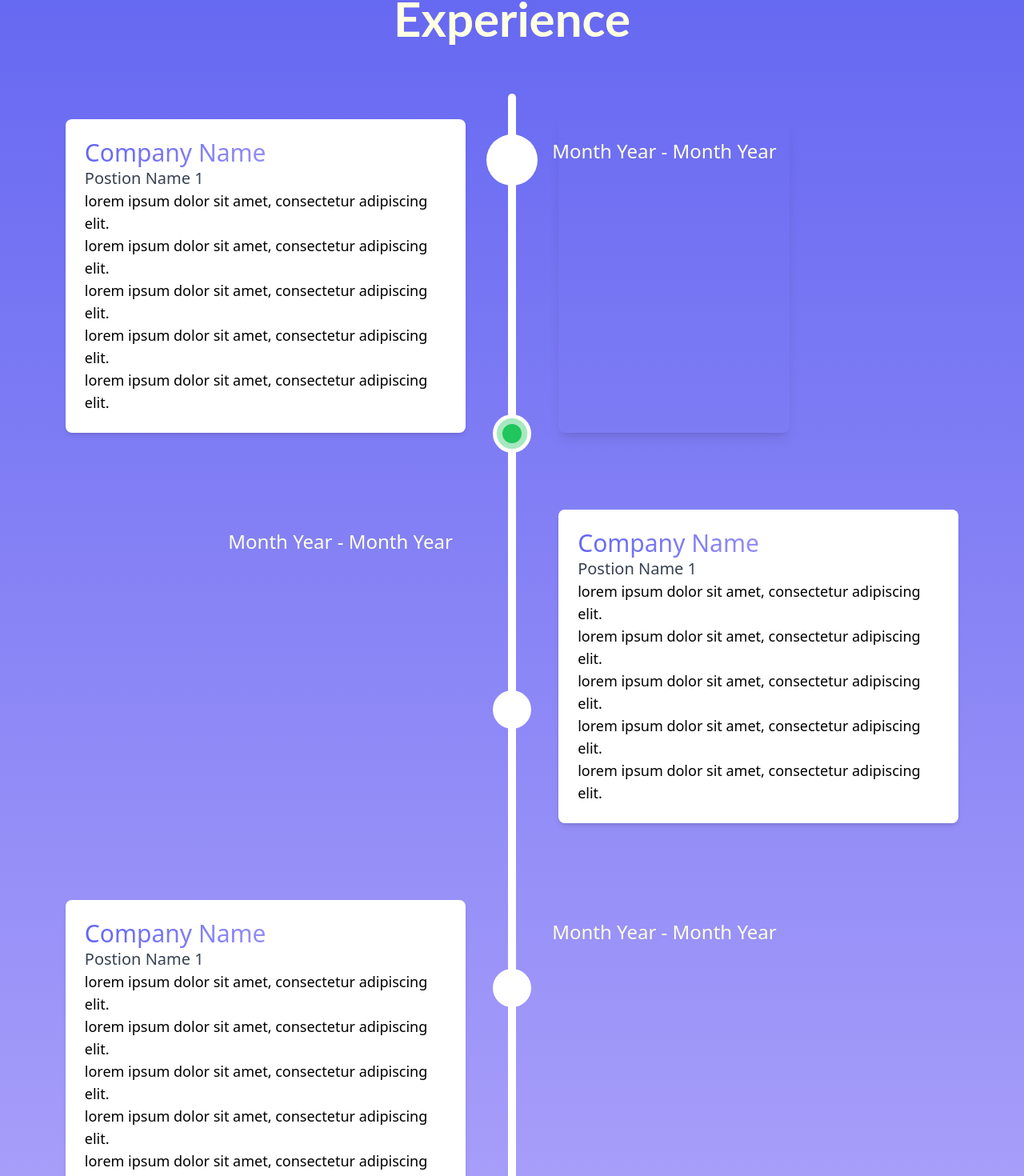
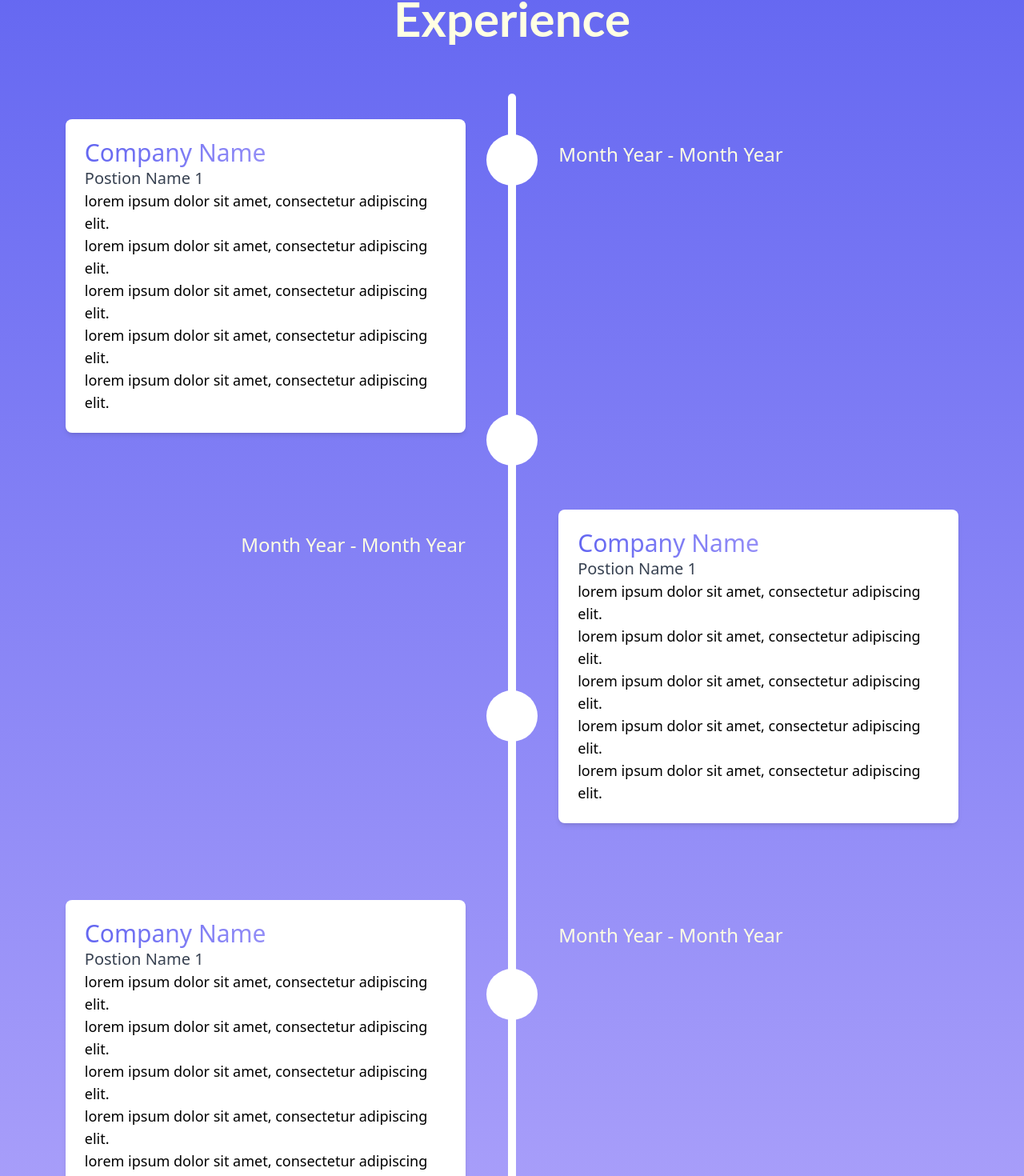
Before and after one commit to WahabJI/my-project, a Next.js app: page / in a window 1280 px wide. Shown: the part 1671-3141 px from the top of the page at 80% size. Built offline with nearby package versions, Linux system fonts and the light colour scheme.

Commit message:
fixed animation for first half of experience page

```diff
--- a/pages/index.tsx
+++ b/pages/index.tsx
@@ -23,8 +23,10 @@ export default function Home() {
   const [buttonClicked, setButtonClicked] = useState(0);
   const [isVisible, setIsVisible] = useState(false);
   const [isVisible2, setIsVisible2] = useState(false);
+  const [isVisible3, setIsVisible3] = useState(false);
   const myElementRef = useRef(null);
   const myElementRef2 = useRef(null);
+  const myElementRef3 = useRef(null);
 
   useEffect(() => {
     function handleScroll() {
@@ -39,12 +41,21 @@ export default function Home() {
 
       if (myElementRef2.current && isElementVisible(myElementRef2.current)) {
         setIsVisible2(true);
-        console.log("experience visible")
+        console.log("experience first half visible")
       }
-      else{
-        setIsVisible2(false);
-        console.log("experience not visible")
+      // else{
+      //   setIsVisible2(false);
+      //   console.log("experience first half not visible")
+      // }
+
+      if (myElementRef3.current && isElementVisible(myElementRef3.current)) {
+        setIsVisible3(true);
+        console.log("experience second half visible")
       }
+      // else{
+      //   setIsVisible3(false);
+      //   console.log("experience second half not visible")
+      // }
     }
 
     window.addEventListener("scroll", handleScroll);
@@ -202,7 +213,7 @@ export default function Home() {
               </div>
           </section>
 
-          {/* EXPERIENCE SECTION */}
+          {/* EXPERIENCE SECTION --------------------------------------------------------------------------------------------------------------------------*/}
           <section id="experience" className="bg-gradient-to-b from-indigo-500 to-violet-300 min-h-screen flex flex-col">
             <h1 className="text-center text-6xl font-title font-bold text-beige mt-16">Experience</h1>
             <div className="grid grid-cols-11 grid-rows-4 pb-32">
@@ -222,33 +233,33 @@ export default function Home() {
                 </div>
               </div>
 
+              {/* <div className="bg-green-500 rounded-full w-6 h-6"><div className="bg-green-500 rounded-full w-6 h-6 animate-ping"></div></div> */}
               {/* MIDDLE LINE */}
               <div className="col-span-1 row-span-4 flex justify-center">
                 <div className="flex justify-center items-center absolute">
                   <div className="mt-16 h-[1400px] bg-white w-[10px] rounded-lg"></div>
                 </div>
                 <div className={`bg-white rounded-full mt-[115px] absolute transition-all duration-500 ${isVisible2? 'h-16 w-16 opacity-1' : 'h-4 w-4 opacity-0.5'} ${isVisible2? 'delay-100' : ''}` }></div>
-                <div className="bg-white rounded-full w-12 h-12 mt-[465px] absolute justify-center flex items-center"><div className="bg-green-500 rounded-full w-6 h-6"><div className="bg-green-500 rounded-full w-6 h-6 animate-ping"></div></div></div>
-                <div className="bg-white rounded-full w-12 h-12 mt-[810px] absolute"></div>
-                <div className="bg-white rounded-full w-12 h-12 mt-[1158px] absolute"></div>
-              </div>
-
-              <div className={`col-span-5 mt-24 flex justify-start ${!isVisible2 ? 'translate-x-10 opacity-0' : 'translate-x-0 opacity-100'} ${isVisible2? 'delay-500' : ''} `}>
-                <div className="rounded-lg p-4 shadow-lg">
-                  {/* Content goes here */}
-                  <p className="text-beige text-center text-2xl mt-2 -ml-6">Month Year - Month Year</p>
-                </div>
-              </div>
-
-              <div className="col-span-5 mt-24 flex justify-end">
-                <div className="rounded-lg p-4">
-                  {/* Content goes here */}
-                  <p className="text-beige text-center text-2xl mt-2 -ml-6">Month Year - Month Year</p>
-                </div>
+                <div className={`bg-white rounded-full mt-[465px] absolute transition-all duration-500 ${isVisible2? 'h-16 w-16 opacity-1' : 'h-4 w-4 opacity-0.5'} ${isVisible2? 'delay-300' : ''}` }></div>
+                <div className={`bg-white rounded-full mt-[810px] absolute transition-all duration-500 ${isVisible3? 'h-16 w-16 opacity-1' : 'h-4 w-4 opacity-0.5'} ${isVisible2? 'delay-100' : ''}` }></div>
+                <div className={`bg-white rounded-full mt-[1158px] absolute transition-all duration-500 ${isVisible3? 'h-16 w-16 opacity-1' : 'h-4 w-4 opacity-0.5'} ${isVisible2? 'delay-300' : ''}` }></div>
               </div>
 
               <div className="col-span-5 mt-24 flex justify-start">
-                <div className="bg-white w-[500px] min-h-44 rounded-lg shadow-md p-6">
+                <p className={`text-beige text-center text-2xl mt-7 ${!isVisible2 ? 'translate-x-10 opacity-0' : 'translate-x-0 opacity-100'} transition-transform duration-500`}>
+                  Month Year - Month Year
+                </p>
+              </div>
+
+
+              <div className="col-span-5 mt-24 flex justify-end">
+                <p className={`text-beige text-center text-2xl mt-7 ${!isVisible2 ? '-translate-x-10 opacity-0' : 'translate-x-0 opacity-100'} transition-transform duration-500 ${isVisible2? 'delay-300' : ''}`}>
+                  Month Year - Month Year
+                </p>
+              </div>
+
+              <div className="col-span-5 mt-24 flex justify-start">
+                <div className={`bg-white w-[500px] min-h-44 rounded-lg shadow-md p-6 transform transition-all duration-500 ${!isVisible2 ? ' translate-x-10 opacity-0' : 'translate-x-0 opacity-100'} ${isVisible2? 'delay-300' : ''} `}>
                   {/* Content goes here */}
                   <h1 className="text-3xl bg-gradient-to-r from-indigo-500 to-violet-300 bg-clip-text text-transparent">Company Name</h1>
                   <h2 className="text-gray-700 text-xl">Postion Name 1</h2>
@@ -262,8 +273,8 @@ export default function Home() {
                 </div>
               </div>
 
-              <div className="col-span-5 mt-24 flex justify-end">
-                <div className="bg-white w-[500px] min-h-44 rounded-lg shadow-md p-6">
+              <div className="col-span-5 mt-24 flex justify-end" ref={myElementRef3}>
+                <div className={`bg-white w-[500px] min-h-44 rounded-lg shadow-md p-6 transform transition-all duration-500 ${!isVisible3 ? '-translate-x-10 opacity-0' : 'translate-x-0 opacity-100'} ${isVisible3? 'delay-100' : ''} `}>
                   {/* Content goes here */}
                   <h1 className="text-3xl bg-gradient-to-r from-indigo-500 to-violet-300 bg-clip-text text-transparent">Company Name</h1>
                   <h2 className="text-gray-700 text-xl">Postion Name 1</h2>
@@ -278,16 +289,15 @@ export default function Home() {
               </div>
 
               <div className="col-span-5 mt-24 flex justify-start">
-                <div className="rounded-lg p-4">
-                  {/* Content goes here */}
-                  <p className="text-beige text-center text-2xl mt-2 -ml-6">Month Year - Month Year</p>
-                </div>
+                <p className={`text-beige text-center text-2xl mt-7 ${!isVisible3 ? 'translate-x-10 opacity-0' : 'translate-x-0 opacity-100'} transition-transform duration-500 ${isVisible3? 'delay-100' : ''}`}>
+                  Month Year - Month Year
+                </p>
               </div>
 
               <div className="col-span-5 mt-24 flex justify-end">
                 <div className="rounded-lg p-4">
                   {/* Content goes here */}
-                  <p className="text-beige text-center text-2xl mt-2 -ml-6">Month Year - Month Year</p>
+                  <p className="text-beige text-center text-2xl mt-4 -ml-6">Month Year - Month Year</p>
                 </div>
               </div>
 
```
